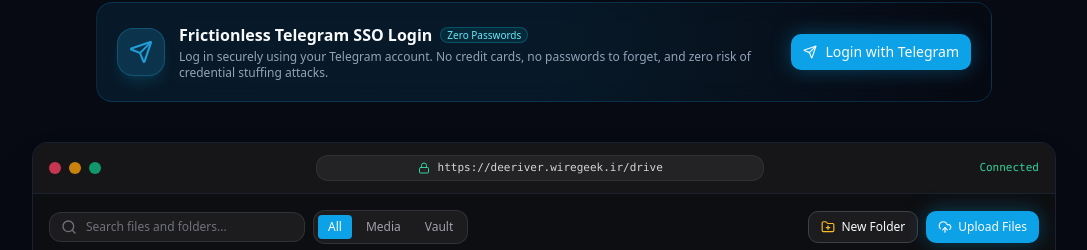
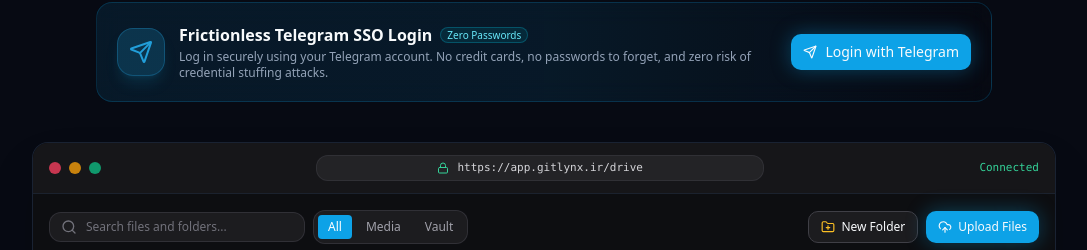
Before and after one commit to Deeriver-Cloud/landing-page, a React (Vite) app: page / in a window 1280 px wide. Shown: the part 2715-2965 px from the top of the page, without its empty margins (96-1183 px from the left). Built offline with nearby package versions, Linux system fonts and the light colour scheme.

Commit message:
feat(landing): set CNAME gitlynx.ir and point app links to app.gitlynx.ir

```diff
--- a/src/components/organisms/HeroSection.tsx
+++ b/src/components/organisms/HeroSection.tsx
@@ -54,7 +54,7 @@ export function HeroSection() {
         {/* Primary Call To Actions */}
         <div className="mt-10 flex flex-col sm:flex-row items-center gap-4 w-full sm:w-auto">
           <a
-            href="https://deeriver.wiregeek.ir/drive"
+            href="https://app.gitlynx.ir/drive"
             target="_blank"
             rel="noopener noreferrer"
             className="w-full sm:w-auto"
--- a/src/components/organisms/Navbar.tsx
+++ b/src/components/organisms/Navbar.tsx
@@ -80,7 +80,7 @@ export function Navbar() {
           </a>
 
           <a
-            href="https://deeriver.wiregeek.ir/drive"
+            href="https://app.gitlynx.ir/drive"
             target="_blank"
             rel="noopener noreferrer"
           >
@@ -95,7 +95,7 @@ export function Navbar() {
         {/* Mobile Hamburger */}
         <div className="flex items-center gap-2 lg:hidden">
           <a
-            href="https://deeriver.wiregeek.ir/drive"
+            href="https://app.gitlynx.ir/drive"
             target="_blank"
             rel="noopener noreferrer"
           >
@@ -132,7 +132,7 @@ export function Navbar() {
           </nav>
           <div className="pt-4 border-t border-border flex flex-col gap-3">
             <a
-              href="https://deeriver.wiregeek.ir/drive"
+              href="https://app.gitlynx.ir/drive"
               target="_blank"
               rel="noopener noreferrer"
               className="w-full"
--- a/src/components/organisms/WebDrivePreview.tsx
+++ b/src/components/organisms/WebDrivePreview.tsx
@@ -76,7 +76,7 @@ export function WebDrivePreview() {
           </div>
 
           <a
-            href="https://deeriver.wiregeek.ir/drive"
+            href="https://app.gitlynx.ir/drive"
             target="_blank"
             rel="noopener noreferrer"
             className="shrink-0 w-full sm:w-auto"
@@ -101,7 +101,7 @@ export function WebDrivePreview() {
             {/* URL Bar */}
             <div className="flex-1 max-w-md mx-auto flex items-center gap-2 px-3 py-1 bg-zinc-800/80 rounded-lg text-zinc-300 font-mono text-[11px] border border-zinc-700/50 justify-center">
               <Lock className="w-3 h-3 text-emerald-400" />
-              <span>https://deeriver.wiregeek.ir/drive</span>
+              <span>https://app.gitlynx.ir/drive</span>
             </div>
 
             <div className="flex items-center gap-2 text-zinc-400">
```
Also changed, not shown: 1 other file (tests, documents, lock files or other folders).
